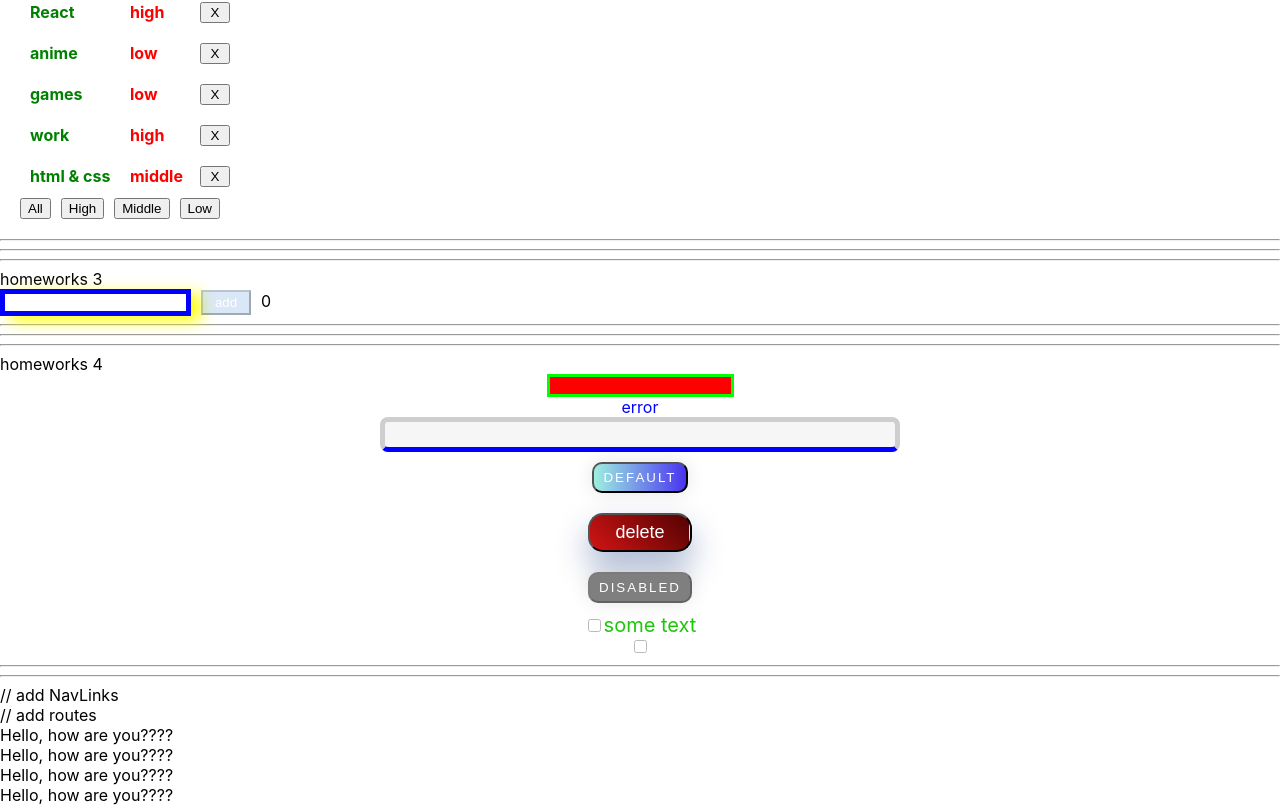
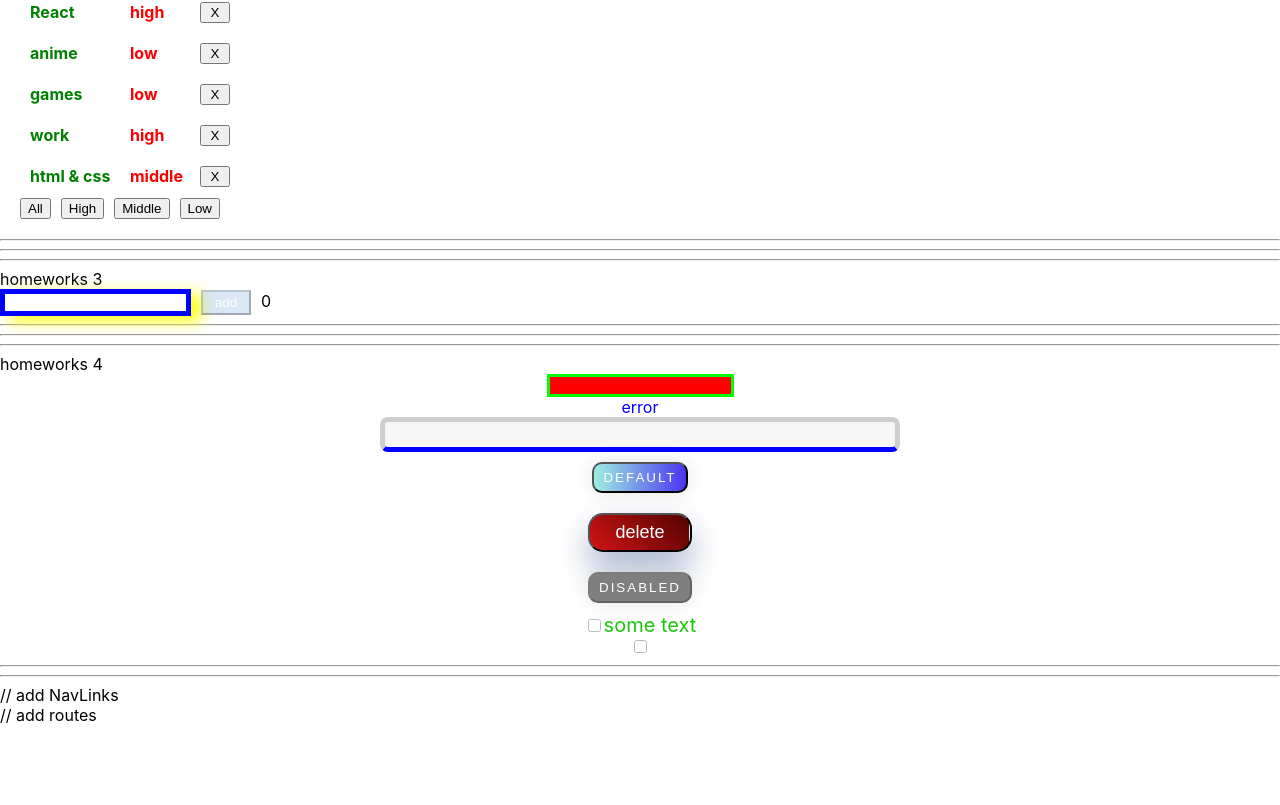
Before and after one commit to PashaTravkin/homeworks-from-Ignat, a React (Create React App) app: page / in a window 1280 px wide. Shown: the part 238-1043 px from the top of the page. After the commit the page ends 963 px from the top, so only its background shows below. Built offline with nearby package versions, Linux system fonts and the light colour scheme.

Commit message:
Hello remove

```diff
--- a/src/p1-main/m1-ui/u1-app/App.tsx
+++ b/src/p1-main/m1-ui/u1-app/App.tsx
@@ -15,10 +15,6 @@ function App() {
             <HW3/>
             <HW4/>
             <HW5/>
-            <div>Hello, how are you????</div>
-            <div>Hello, how are you????</div>
-            <div>Hello, how are you????</div>
-            <div>Hello, how are you????</div>
         </div>
 
     )
```
